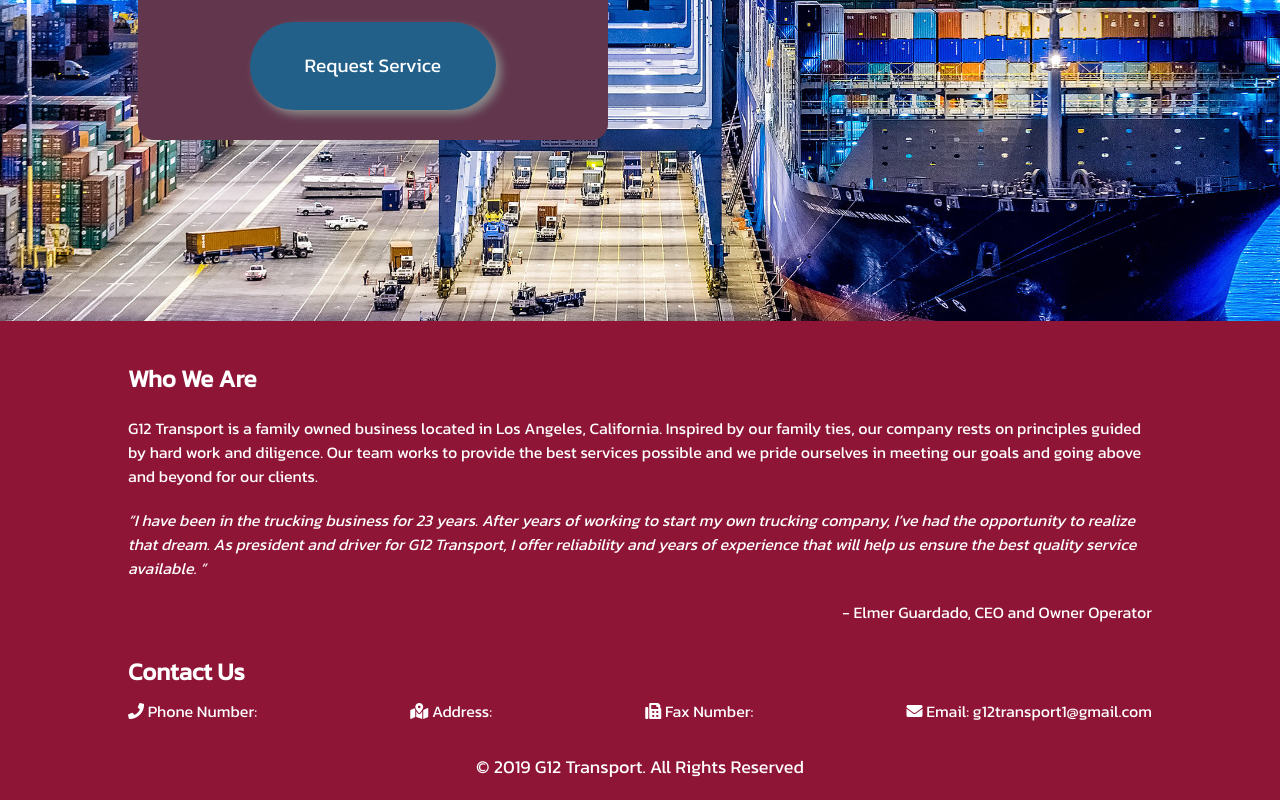
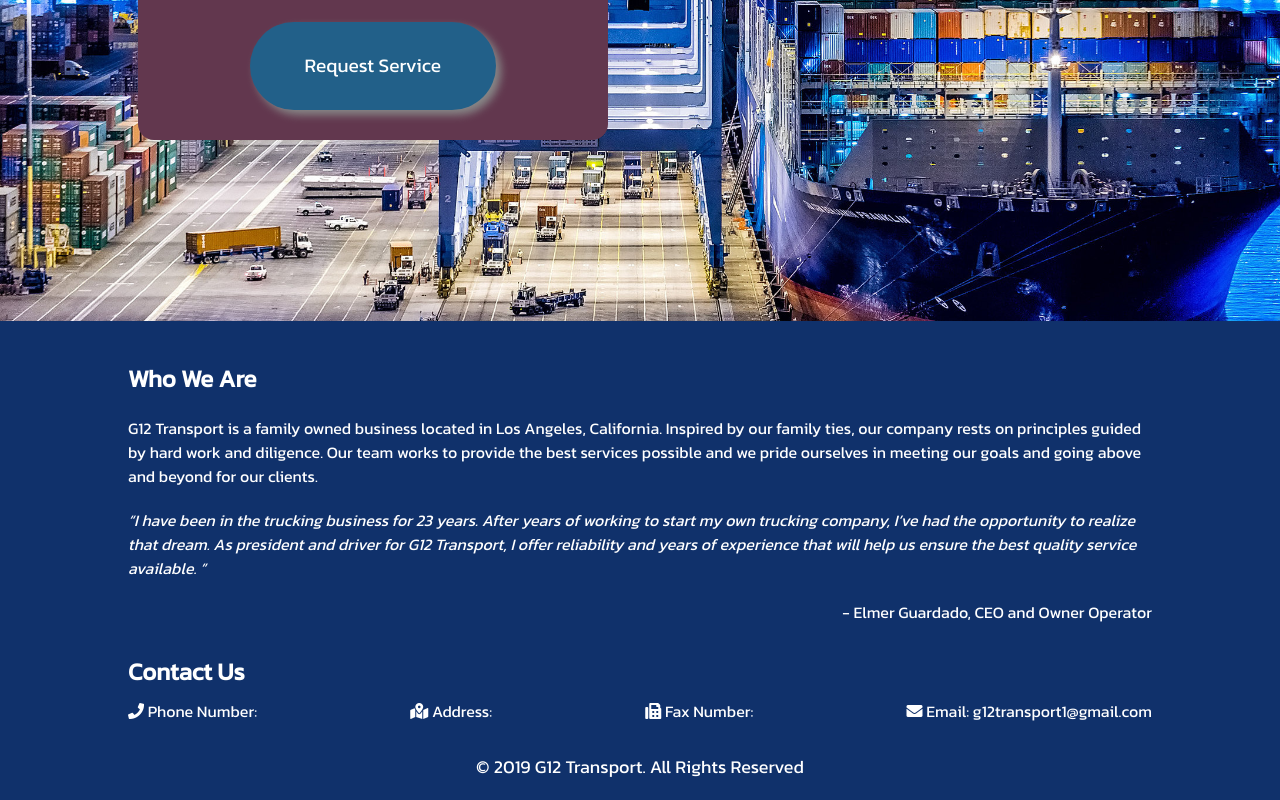
Before and after one commit to trykhov/g12_site, a React (Create React App) app: page / in a window 1280 px wide. Shown: the part 557-1357 px from the top of the page. Built offline with nearby package versions, Linux system fonts and the light colour scheme.

Commit message:
had to install react-router-hash-link in order to have navlinks jump to sections of the page

```diff
--- a/package.json
+++ b/package.json
@@ -6,6 +6,7 @@
     "react": "^16.8.4",
     "react-dom": "^16.8.4",
     "react-router-dom": "^5.0.0",
+    "react-router-hash-link": "^1.2.1",
     "react-scripts": "2.1.8"
   },
   "scripts": {
--- a/src/components/About.js
+++ b/src/components/About.js
@@ -4,7 +4,7 @@
 class About extends React.Component {
   render() {
     return (
-      <section id="about-section">
+      <section id="about">
         <h1 className="about-us"> Who We Are </h1>
         <div className="about-description">
           <span>
--- a/src/components/Footer.js
+++ b/src/components/Footer.js
@@ -3,7 +3,7 @@
 class Footer extends React.Component {
   render() {
     return (
-      <footer style={{ width: "100%", backgroundColor: "#8f1537" }}>
+      <footer style={{ width: "100%", backgroundColor: "#10316b" }}>
         <div
           style={{
             width: "80%",
--- a/src/components/Home.js
+++ b/src/components/Home.js
@@ -10,7 +10,7 @@
     return (
       <div style={{ height: "100%" }}>
         <Navigation />
-        <div style={{ height: "78px" }} />
+        <div id=" " style={{ height: "78px" }} />
         <Intro />
         <About />
         <Contact />
--- a/src/components/Navigation.js
+++ b/src/components/Navigation.js
@@ -1,5 +1,5 @@
 import React from "react";
-import { NavLink } from "react-router-dom";
+import { NavHashLink as NavLink } from 'react-router-hash-link';
 import navigation from "../css/navigation.css";
 import ServicePage from "./ServicePage";
 
@@ -9,7 +9,7 @@
       {
         tab: "Home",
         htmlPiece: (
-          <NavLink className="tab-link" to="/">
+          <NavLink className="tab-link" to="/# ">
             Home
           </NavLink>
         )
@@ -17,7 +17,7 @@
       {
         tab: "About",
         htmlPiece: (
-          <NavLink className="tab-link" to="/">
+          <NavLink className="tab-link" to="/#about">
             About
           </NavLink>
         )
@@ -33,8 +33,8 @@
       {
         tab: "Contact Us",
         htmlPiece: (
-          <NavLink className="tab-link" to="/">
-            Contact Us
+          <NavLink className="tab-link" to="/#contact-us">
+              Contact Us
           </NavLink>
         )
       }
--- a/src/components/ServicePage.js
+++ b/src/components/ServicePage.js
@@ -2,6 +2,7 @@
 import ReactDOM from "react-dom";
 import { BrowserRouter, Route, Link, Switch } from "react-router-dom";
 import Navigation from "./Navigation";
+import style from "../css/servicepage.css";
 
 class ServicePage extends React.Component {
   state = {
@@ -15,7 +16,7 @@
 
   render() {
     return (
-      <div>
+      <section>
         <Navigation />
         <div style={{ height: "78px" }} />
         <div className="survey">
@@ -59,14 +60,11 @@
           </div>
           <div className="dry">
             <h3> Dry Van </h3>
-            <input
-              type="text"
-              value={this.state.dryVan}
-              onChange={e => this.setState({ dryVan: e.target.value })}
-            />
+            <input type="radio" name="choice" value="yes" checked /> Yes
+            <input type="radio" name="choice" value="no" /> No
           </div>
         </div>
-      </div>
+      </section>
     );
   }
 }
--- a/src/css/about.css
+++ b/src/css/about.css
@@ -1,7 +1,7 @@
 
 
-#about-section {
-  background-color: #8f1537;
+#about {
+  background-color: #10316b;
   color: #fff;
   font-family: 'Kanit', sans-serif;
   overflow: auto;
--- a/src/css/contact.css
+++ b/src/css/contact.css
@@ -1,5 +1,5 @@
 #contact-us {
-  background-color: #8f1537;
+  background-color: #10316b;
   color: #fff;
   font-family: 'Kanit', sans-serif;
 }
--- /dev/null
+++ b/src/css/servicepage.css
@@ -0,0 +1,4 @@
+.survey {
+  width: 80%;
+  margin: 0 auto;
+}
```
Also changed, not shown: 1 other file (tests, documents, lock files or other folders).
